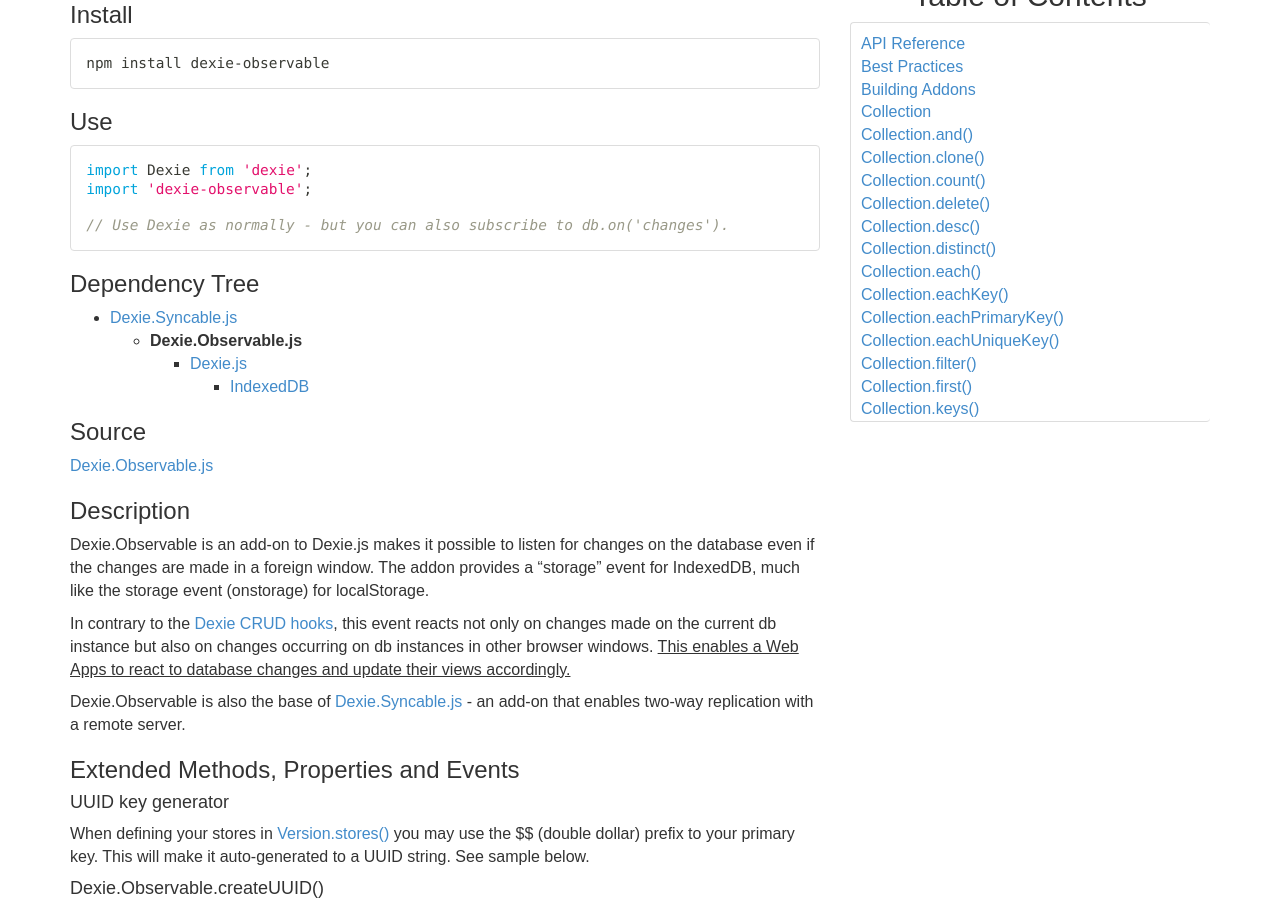
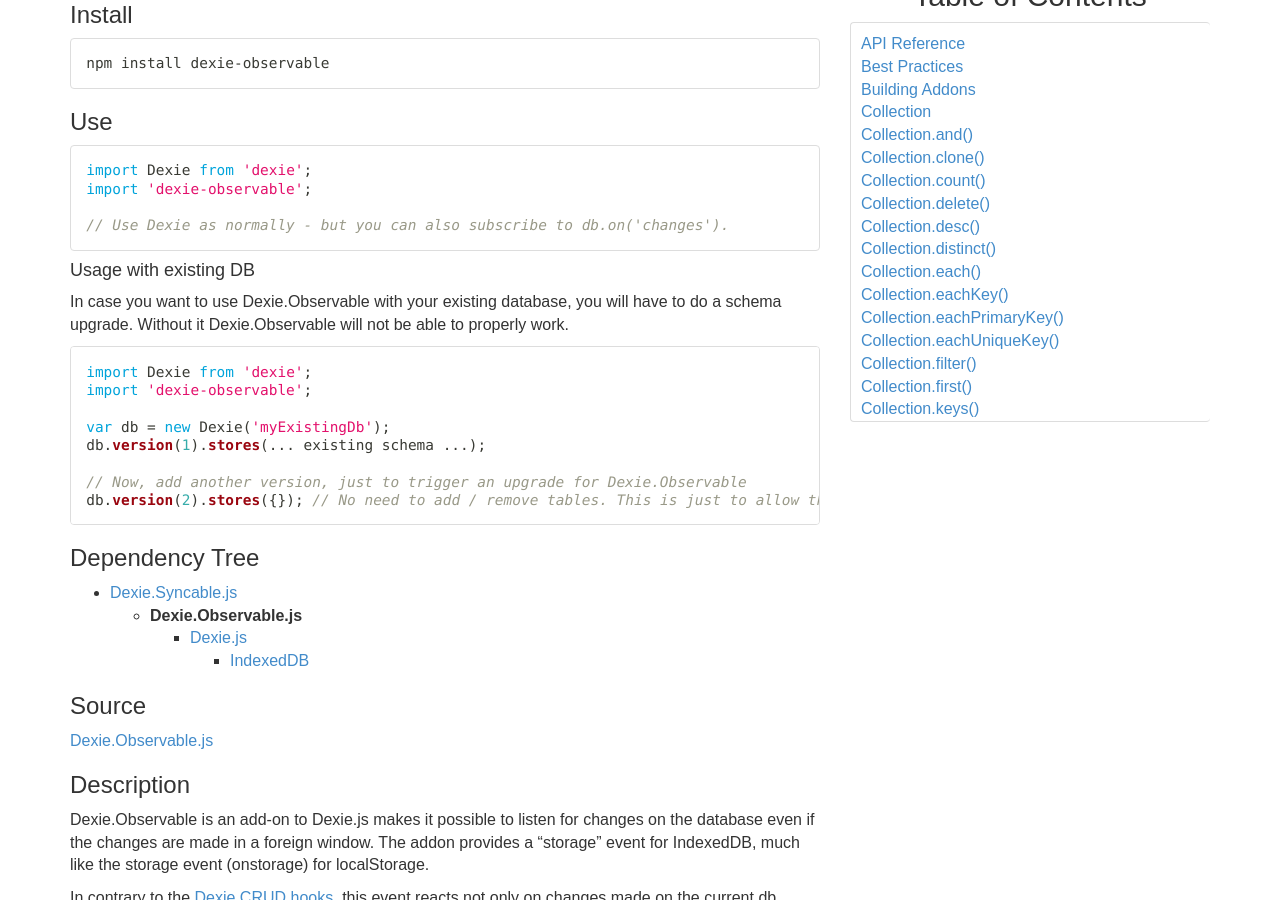
Before and after one commit to dexie/dexie-website, a Jekyll site: the page built from docs/Observable/Dexie.Observable.md, in a window 1280 px wide and 900 px high, scrolled down 328 px. Built offline with Jekyll 4.4.1, drawn with Linux system fonts in a browser that asks for light colours.

Commit message:
Mention schema upgrade for existing DB (#17)
* Mention schema upgrade for existing DB

Inform the users of Dexie.Observable and Dexie.Syncable that they will
have to perform a schema upgrade for the addons to work properly.

Fix minor typos in Dexie.Syncable

* Add language to markdown code block

````diff
--- a/docs/Observable/Dexie.Observable.md
+++ b/docs/Observable/Dexie.Observable.md
@@ -17,6 +17,21 @@
 import 'dexie-observable';
 
 // Use Dexie as normally - but you can also subscribe to db.on('changes').
+```
+
+#### Usage with existing DB
+
+In case you want to use Dexie.Observable with your existing database, you will have to do a schema upgrade. Without it Dexie.Observable will not be able to properly work.
+
+```javascript
+import Dexie from 'dexie';
+import 'dexie-observable';
+
+var db = new Dexie('myExistingDb');
+db.version(1).stores(... existing schema ...);
+
+// Now, add another version, just to trigger an upgrade for Dexie.Observable
+db.version(2).stores({}); // No need to add / remove tables. This is just to allow the addon to install its tables.
 ```
 
 ### Dependency Tree
````
Also changed, not shown: docs/Syncable/Dexie.Syncable.js.md (+17 -1 lines).
